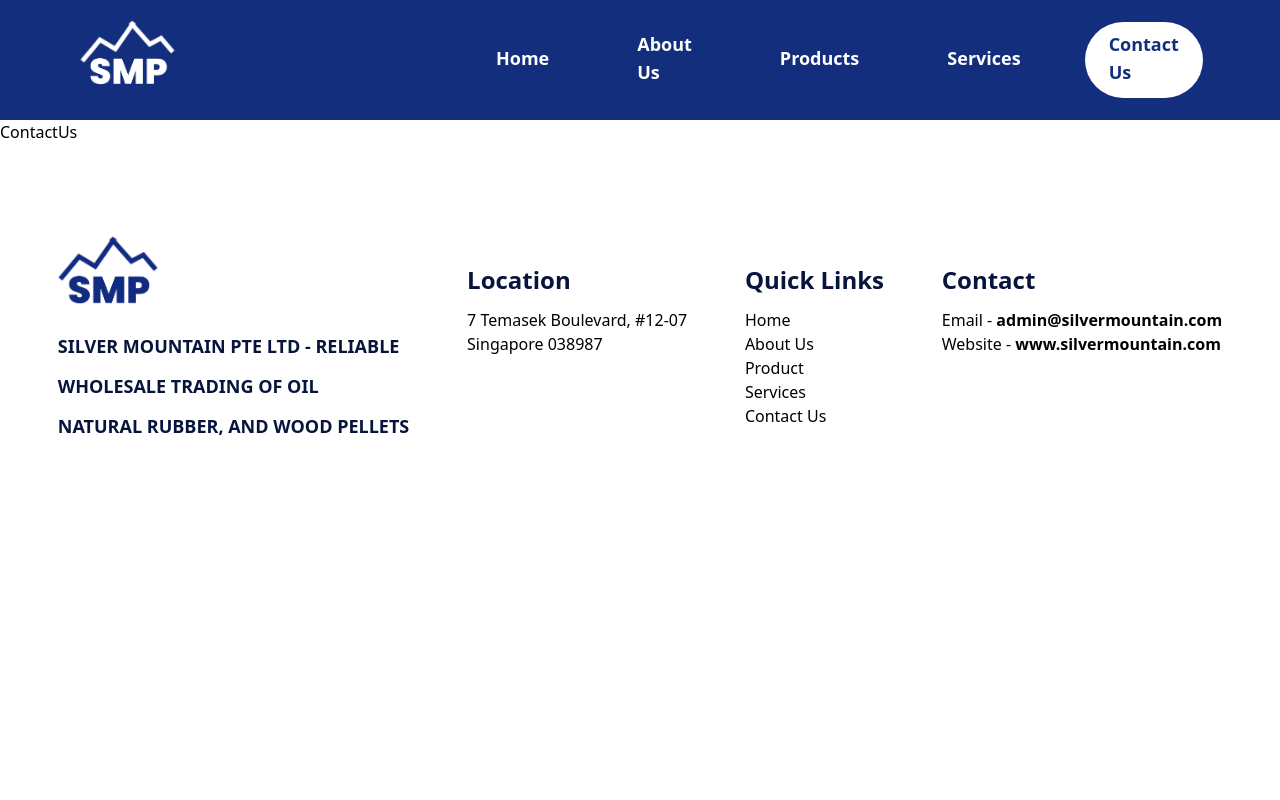
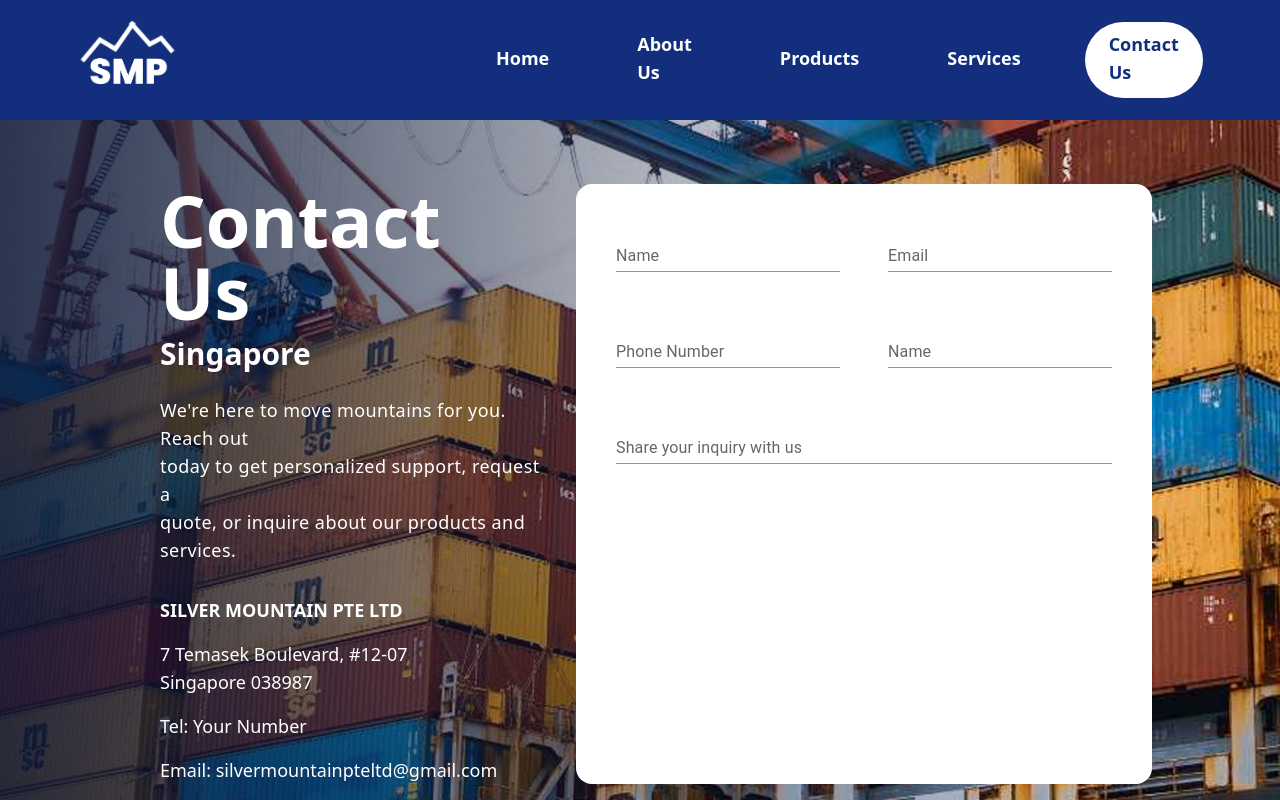
Before and after one commit to iamjusSawSoe/silvermountain, a Next.js app: page /contact-us in a window 1280 px wide. Shown: the top 800 px of the page. Built offline with nearby package versions, Linux system fonts and the light colour scheme.

Commit message:
add more pages

```diff
--- a/app/contact-us/page.js
+++ b/app/contact-us/page.js
@@ -1,5 +1,84 @@
+import { TextField } from "@mui/material";
+import Grid from "@mui/material/Grid2";
+
 const ContactUs = () => {
-  return <div>ContactUs</div>;
+  return (
+    <div
+      className="h-screen bg-cover bg-center"
+      style={{ backgroundImage: "url('/assets/service/1.jpg')" }}
+    >
+      <div className="text-white  w-[75%] mx-auto h-full">
+        <div className="grid grid-cols-[40%_60%] gap-8 pt-16">
+          <div>
+            <h1 className="text-7xl font-bold mb-2">Contact Us</h1>
+            <h2 className="text-3xl font-bold mb-6">Singapore</h2>
+            <p className="text-lg mb-8 whitespace-pre-line tracking-wide">
+              We're here to move mountains for you. Reach out{" "}
+              <span className="block"></span> today to get personalized support,
+              request a <span className="block"></span> quote, or inquire about
+              our products and services.
+            </p>
+
+            <p className=" text-lg font-bold mb-4">SILVER MOUNTAIN PTE LTD</p>
+            <p className="text-lg mb-4">
+              7 Temasek Boulevard, #12-07 <span className="block"></span>{" "}
+              Singapore 038987
+            </p>
+            <p className="text-lg mb-4">Tel: Your Number</p>
+            <p className="text-lg">Email: silvermountainpteltd@gmail.com</p>
+          </div>
+
+          <div className="bg-white rounded-2xl p-10">
+            <Grid container spacing={6}>
+              <Grid size={{ xs: 6, md: 6 }}>
+                <TextField
+                  fullWidth
+                  id="filled-basic"
+                  label="Name"
+                  variant="standard"
+                />
+              </Grid>
+              <Grid size={{ xs: 6, md: 6 }}>
+                <TextField
+                  fullWidth
+                  id="filled-basic"
+                  label="Email"
+                  variant="standard"
+                />
+              </Grid>
+              <Grid size={{ xs: 6, md: 6 }}>
+                <TextField
+                  fullWidth
+                  id="filled-basic"
+                  label="Phone Number"
+                  variant="standard"
+                />
+              </Grid>
+              <Grid size={{ xs: 6, md: 6 }}>
+                {" "}
+                <TextField
+                  fullWidth
+                  id="filled-basic"
+                  label="Name"
+                  variant="standard"
+                />
+              </Grid>
+
+              <Grid size={12}>
+                {" "}
+                <TextField
+                  fullWidth
+                  id="filled-basic"
+                  label="Share your inquiry with us"
+                  variant="standard"
+                />
+              </Grid>
+            </Grid>
+          </div>
+        </div>
+      </div>
+    </div>
+  );
 };
 
 export default ContactUs;
--- a/app/services/page.js
+++ b/app/services/page.js
@@ -28,9 +28,9 @@
       </div>
 
       <div className="w-[75%] mx-auto py-20">
-        <section className="grid grid-cols-[40%_55%] gap-8 items-center justify-center">
+        <section className="grid grid-cols-[45%_55%] gap-2  justify-center">
           {/* Image Section */}
-          <div className="w-full h-[500px] flex">
+          <div className="w-full h-full flex">
             <Image
               src="/assets/service/2.png"
               alt="silver mountain services"
@@ -43,13 +43,30 @@
           </div>
 
           {/* Text Section */}
-          <div>
+          <div className="mt-10">
             <h1 className="text-5xl font-bold text-primary">Services</h1>
-            <ul className="mt-4 pl-6 font-bold text-lg leading-8 list-disc">
-              <li>Engine Oil</li>
-              <li>Cooking Oil</li>
-              <li>High Speed Diesel</li>
-              <li>Automotive Diesel (EN590)</li>
+            <ul className="mt-8 pl-5 pr-16 font-bold text-lg leading-9 list-disc">
+              <li>
+                <span className="text-primary">Bulk Order Handling: </span>
+                We manage both small and large orders, offering flexibility and
+                competitive pricing to suit your needs.
+              </li>
+              <li>
+                <span className="text-primary">Logistics & Shipping: </span>
+                Our efficient logistics team ensures that your order reaches you
+                on time, no matter the distance.
+              </li>
+              <li>
+                <span className="text-primary">Consultation: </span>
+                We provide expert advice on product sourcing, quality checks,
+                and market trends to guide your purchasing decisions.
+              </li>
+              <li>
+                <span className="text-primary">Customized Solutions: </span>
+                Whether you need specialized products or unique delivery terms,
+                we offer flexible solutions that cater to your specific business
+                needs.
+              </li>
             </ul>
           </div>
         </section>
--- a/package.json
+++ b/package.json
@@ -9,6 +9,9 @@
     "lint": "next lint"
   },
   "dependencies": {
+    "@emotion/react": "^11.14.0",
+    "@emotion/styled": "^11.14.0",
+    "@mui/material": "^6.4.2",
     "next": "15.1.6",
     "react": "^19.0.0",
     "react-dom": "^19.0.0",
```
Also changed, not shown: 1 other file (tests, documents, lock files or other folders).
